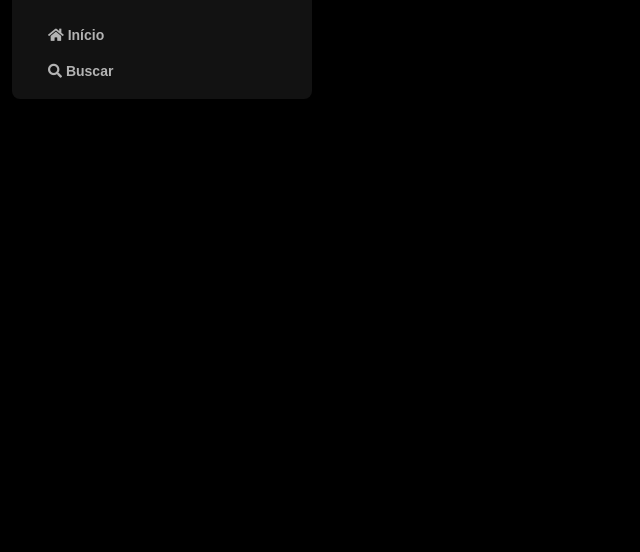
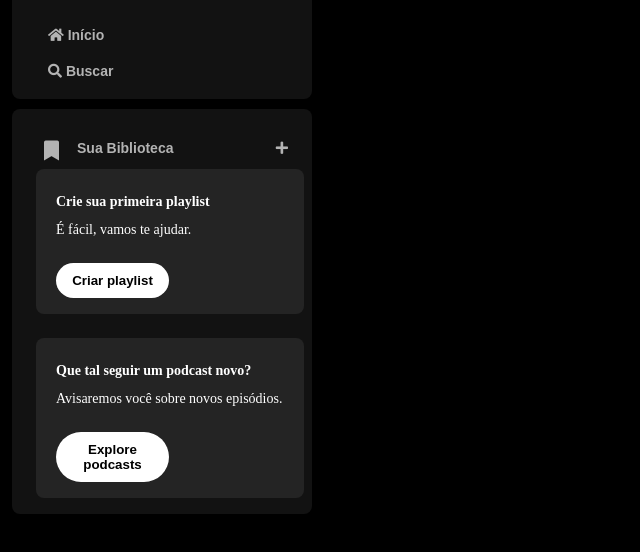
Before and after one commit to FlaviaBrunetta/spotify-imersao-alura, a website: page index.html in a window 1280 px wide. Shown: the part 74-626 px from the top of the page, without its empty margins (0-640 px from the left). Drawn offline with Linux system fonts and the light colour scheme.

Commit message:
Desafio aula 1 - aba biblioteca

```diff
--- a/index.html
+++ b/index.html
@@ -44,6 +44,42 @@
           </ul>
         </div>
       </nav>
+
+      <div class="library">
+        <div class="lib__header">
+            <div>
+                <span class="fas fa-bookmark"></span>
+                <span>Sua Biblioteca</span>
+            </div>
+            <span class="fas fa-plus"></span>
+        </div>
+        <div class="cards">
+            <section class="cards__section">
+            <div class="cards__content">
+                <span class="title">Crie sua primeira playlist</span>
+                <span class="subtitle">É fácil, vamos te ajudar.</span>
+                <div>
+                    <button class="cards__button">
+                        <span>Criar playlist</span>
+                    </button>
+                </div>
+
+            </div>
+
+        </section>
+        <section class="cards__section">
+            <div class="cards__content">
+                <span class="title">Que tal seguir um podcast novo?</span>
+                <span class="subtitle">Avisaremos você sobre novos episódios.</span>
+                <div> <button class="cards__button">
+                    <span>Explore podcasts</span>
+                </button></div>
+
+            </div>
+        </section>
+        </div>
+
+      </div>
     </div>
   </body>
 </html>
--- a/style.css
+++ b/style.css
@@ -43,3 +43,93 @@ h1 {
 .logo img {
   width: 80px;
 }
+
+.library {
+  background-color: #121212;
+  border-radius: 8px;
+  display: flex;
+  flex-direction: column;
+  justify-content: space-between;
+  font-weight: 600;
+  font-size: 14px;
+  color: #b3b3b3;
+  margin-top: 10px;
+  padding: 16px 0 0 16px;
+}
+.library .lib__header {
+  display: flex;
+  justify-content: space-between;
+  padding: 16px 0 0 16px;
+}
+.library .lib__header div {
+  display: flex;
+  margin-right: 10px;
+  text-decoration: none;
+  font-family: "DM Sans", sans-serif;
+  text-align: center;
+
+}
+.library .lib__header div .fas {
+ font-size: 20px;
+ margin-right: 10px;
+ font-weight: 300;
+ padding-right: 8px;
+}
+.lib__header .fa-plus {
+  margin: 0px 24px;
+}
+
+.cards {
+    display: flex;
+    flex-direction: column;
+    gap: 8px;
+    min-height: 100%;
+    padding: 0 8px 8px;
+}
+.cards__section {
+  background-color: #242424;
+  align-items: flex-start;
+  border-radius: 8px;
+  display: flex;
+  flex-direction: column;
+  justify-content: center;
+  color: #b3b3b3;
+  font-weight: 600;
+  font-size: 14px;
+
+  margin: 8px 0;
+  padding: 16px 20px;
+  gap: 20px;
+}
+.cards__section .cards__content {
+  display: flex;
+  flex-direction: column;
+  margin-top: 10px;
+}
+.cards__content span {
+  padding-bottom: 14px;
+}
+.cards__content .title {
+  font-weight: 700;
+  color: #fff;
+}
+.cards__content .subtitle {
+  font-weight: 500;
+  color: #fff;
+
+}
+.cards__button {
+  background-color: #ffffff;
+  color: #000;
+  border-radius: 9999px;
+  display: inline-block;
+  font-weight: 700;
+  font-family: 'Montserrat', sans-serif;
+  text-decoration: none;
+  text-transform: none;
+  padding: 10px;
+  border: 0px;
+  width: 113px;
+  justify-content: center;
+  margin-top: 12px;
+}
```
